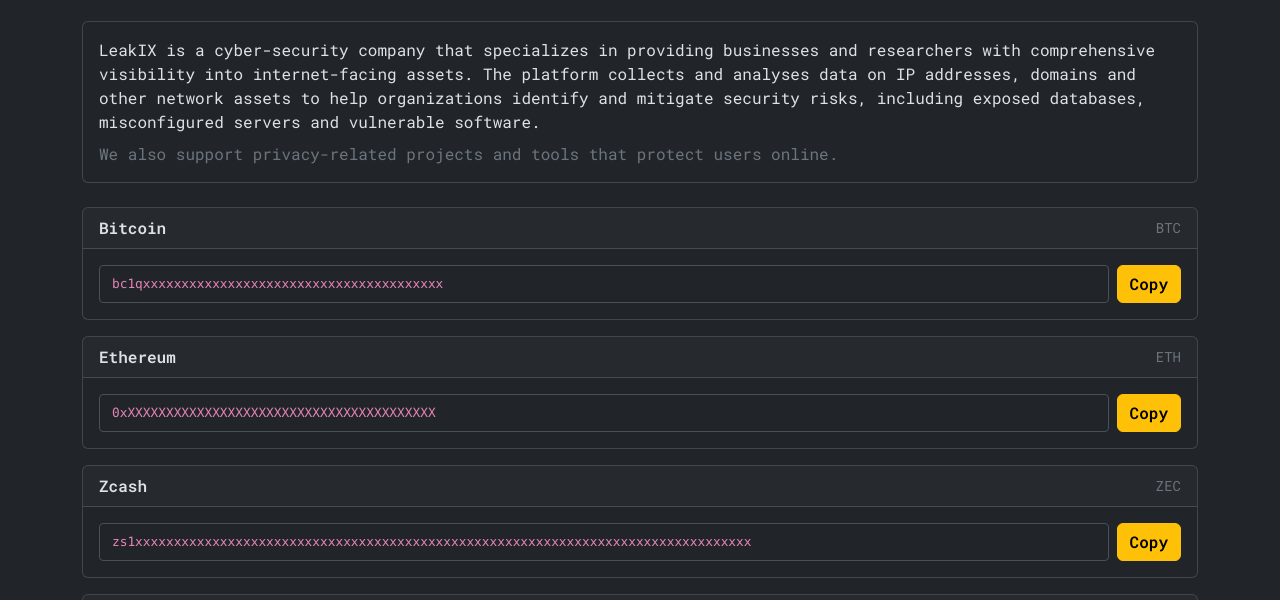
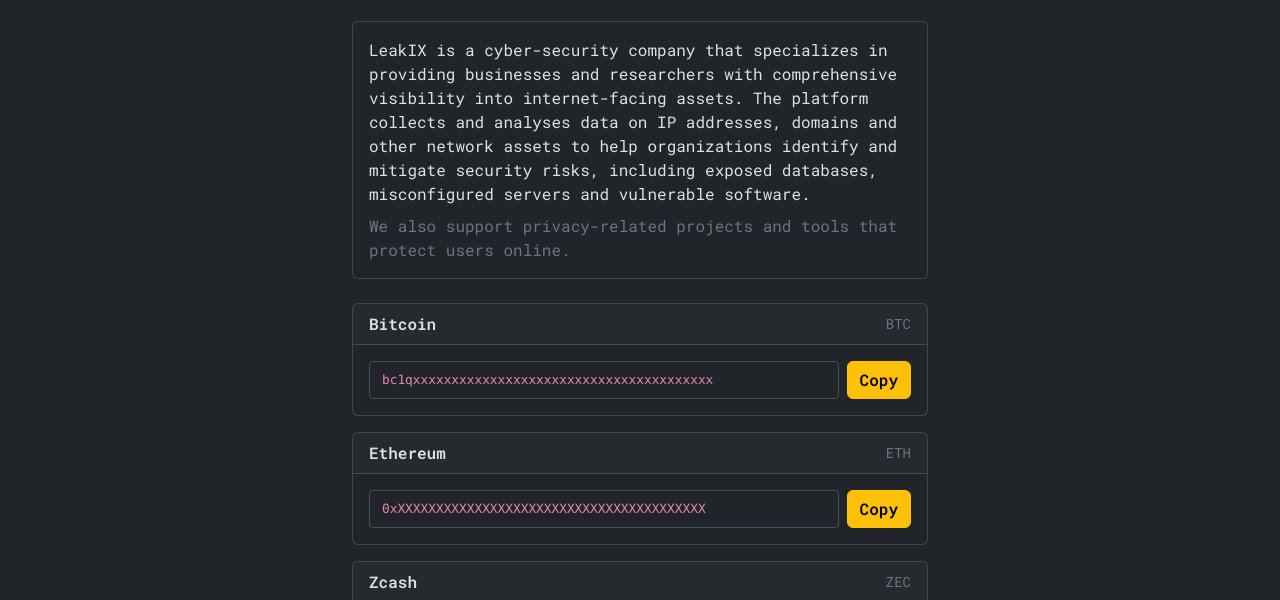
Before and after one commit to LeakIX/sponsor, a website: page frontend/index.html in a window 1280 px wide. Shown: the part 190-790 px from the top of the page. Drawn offline with nearby package versions, Linux system fonts and the light colour scheme; files that its build step writes are made by us from their sources.

Commit message:
Narrow content width to 600px

```diff
--- a/frontend/index.html
+++ b/frontend/index.html
@@ -34,7 +34,7 @@
     </header>
 
     <main class="flex-grow-1 py-5">
-      <div class="container">
+      <div class="container" style="max-width: 600px">
         <div class="text-center mb-4">
           <h1 class="text-warning">Sponsor LeakIX</h1>
           <p class="text-secondary">Support the project with cryptocurrency</p>
```
